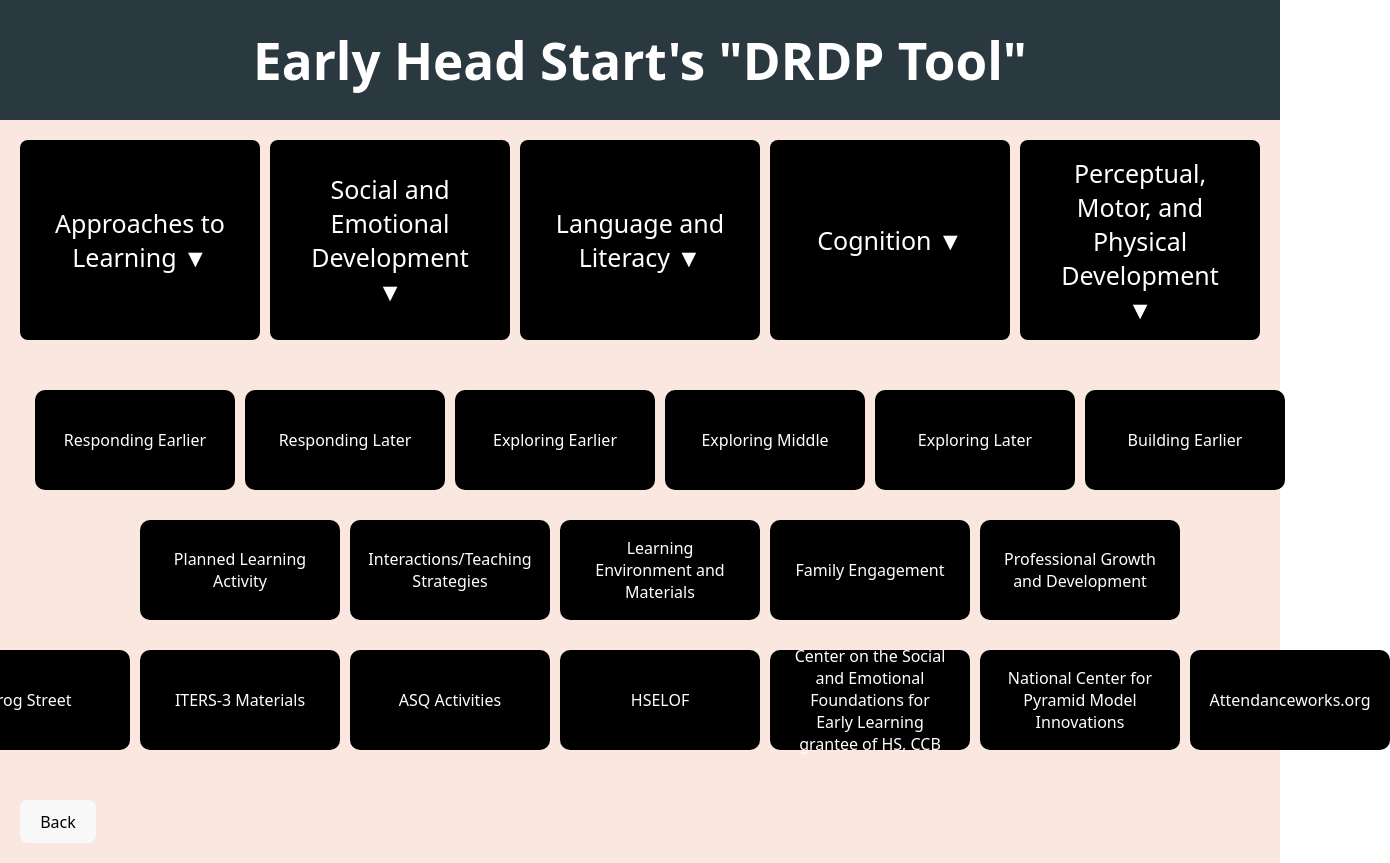
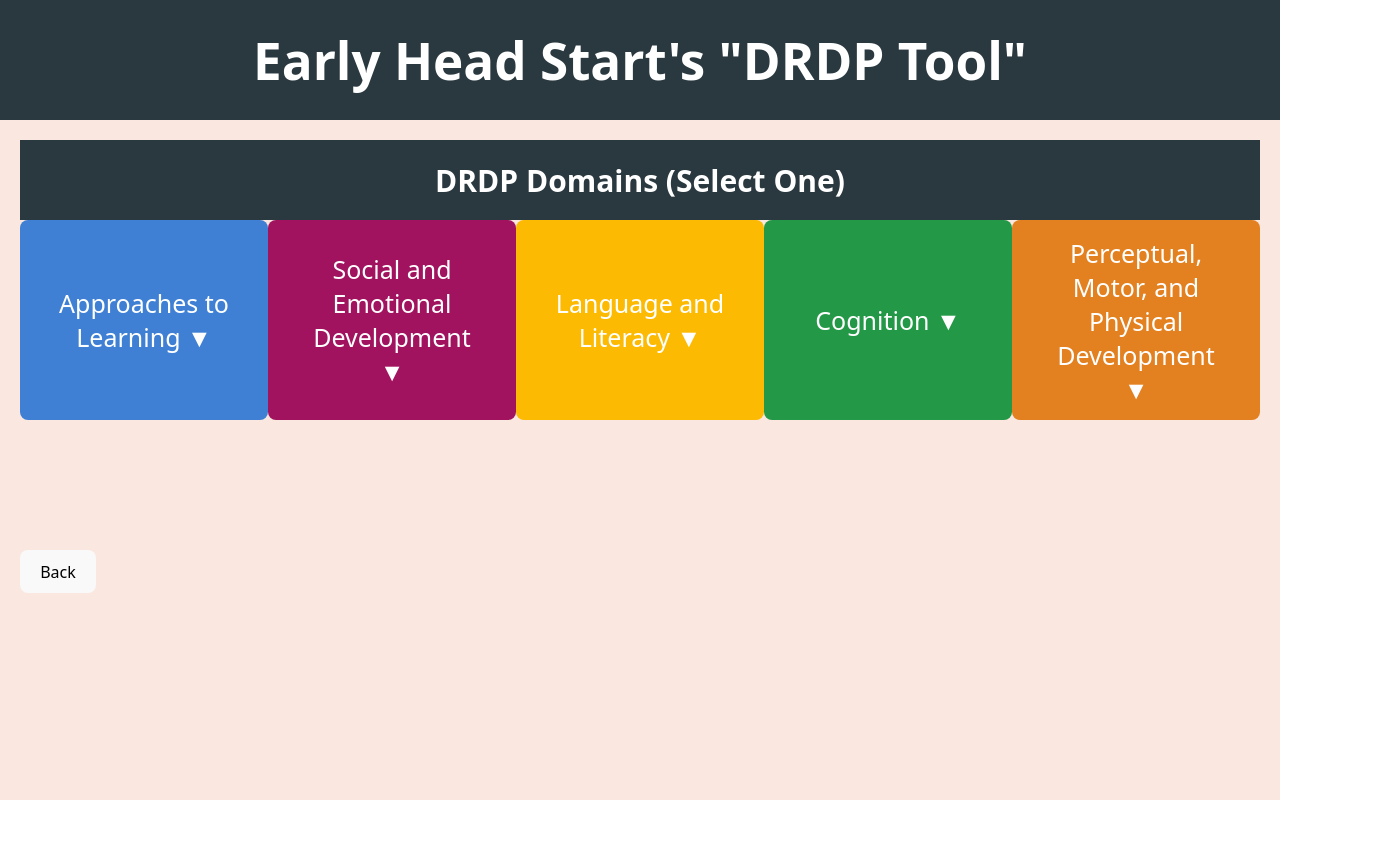
Before and after one commit to kylelin23/EHS_webpage, a React (Vite) app: page /dataPage in a window 1280 px wide. Shown: the whole page, 1390 px wide, since content can reach past the window. After the commit the page ends 800 px from the top, so only its background shows below. Built offline with nearby package versions, Linux system fonts and the light colour scheme.

Commit message:
Add Style

```diff
--- a/src/dataPage.css
+++ b/src/dataPage.css
@@ -68,8 +68,9 @@
 }
 
 .text {
-  color: white;
+  color: black;
   text-align: center;
+  font-weight: bold;
 }
 
 .measureCategory {
@@ -83,7 +84,7 @@
 .measureCategoryContainer{
   display: flex;
   justify-content: center;
-  gap: 10px;
+  /* gap: 10px; */
 }
 
 .measures {
@@ -101,20 +102,46 @@
 
 .developmentalLevelContainer {
   display: flex;
-  gap: 10px;
+  gap: 20px;
   margin-top: 10px;
 }
 
 .textContainer {
-  height: 100px;
-  width: 200px;
+  height: 150px;
+  width: 150px;
   display: flex;
   justify-content: center;
   align-items: center;
-  background-color: black;
-  border-radius: 10px;
+  border-radius: 25px;
 }
 
-.testingText {
-  color: black
+
+.bar {
+  background-color: #2a383f;
+  height: 80px;
+  width: 1500px;
+  color: white;
+  display: flex;
+  justify-content: center;
+  align-items: center;
+  font-size: 30px;
+  font-weight: bold;
 }
+
+.developmentalLevelOuterContainer {
+  background-color: #97d4e8;
+  width: 1460px;
+  padding: 20px;
+}
+
+.teachingStratOuterContainer {
+  background-color: #6eabcc;
+  width: 1460px;
+  padding: 20px;
+}
+
+.resourcesOuterContainer {
+  background-color: #5c88a1;
+  width: 1460px;
+  padding: 20px;
+}
--- a/src/dataPage.jsx
+++ b/src/dataPage.jsx
@@ -147,8 +147,9 @@
       if (selectedDevelopmentalLevel.length >= 2){ // If there are already two Developmental Levels
         selectedDevelopmentalLevel.splice(0, 1);
       }
-      setSelectedDevelopmentalLevel([...selectedDevelopmentalLevel, level])
+      setSelectedDevelopmentalLevel([...selectedDevelopmentalLevel, level]);
     }
+    setTeachingStratOpen(true);
   }
 
   const handleTeachingStratButton = (teachingStrat) => {
@@ -156,9 +157,11 @@
       if (selectedTeachingStrats.length >= 2){
         selectedTeachingStrats.splice(0, 1);
       }
-      setSelectedTeachingStrats([...selectedTeachingStrats, teachingStrat])
+      setSelectedTeachingStrats([...selectedTeachingStrats, teachingStrat]);
     }
+    setResourceOpen(true);
   }
+
 
   // Grab data from sampleData.csv
   useEffect(() => {
@@ -221,25 +224,31 @@
       <div className = "testingText">Teaching Strategy: {selectedTeachingStrats} </div>
       <div className = "testingText">Resource: {selectedResources} </div> */}
 
+      <div style = {{display: "flex", justifyContent: 'center'}}>
+        <div className = "bar">
+          DRDP Domains (Select One)
+        </div>
+      </div>
+
       <div className = "dropdown2">
         <div className="measureCategoryContainer">
-          <button onClick={atlDropDown} className = "measureCategory">
+          <button onClick={atlDropDown} className = "measureCategory" style = {{backgroundColor: '#3f80d4'}}>
                 Approaches to Learning {ATLOpen ? "▲" : "▼"}
               </button>
 
-              <button onClick={sedDropDown} className = "measureCategory">
+              <button onClick={sedDropDown} className = "measureCategory" style = {{backgroundColor: '#a1135f'}}>
                 Social and Emotional Development {SEDOpen ? "▲" : "▼"}
               </button>
 
-              <button onClick={lldDropDown} className = "measureCategory">
+              <button onClick={lldDropDown} className = "measureCategory" style = {{backgroundColor: '#fcba03'}}>
                 Language and Literacy {LLDOpen ? "▲" : "▼"}
               </button>
 
-              <button onClick={cogDropDown} className = "measureCategory">
+              <button onClick={cogDropDown} className = "measureCategory" style = {{backgroundColor: '#239947'}}>
                 Cognition {COGOpen ? "▲" : "▼"}
               </button>
 
-              <button onClick={phyDropDown} className = "measureCategory">
+              <button onClick={phyDropDown} className = "measureCategory" style = {{backgroundColor: '#e38120'}}>
                 Perceptual, Motor, and Physical Development {PHYOpen ? "▲" : "▼"}
               </button>
         </div>
@@ -247,36 +256,65 @@
           {ATLOpen &&
                 measures["Approaches to Learning"].map((m) => (
                   <button key={m} className = "measureStyle"
-                  onClick = {() => setSelectedMeasure(m)}
+                  onClick = {() => (
+                    setSelectedMeasure(m),
+                    setDevelopmentalLevelOpen(true)
+                )}
                   >{m}</button>
                 ))}
           {SEDOpen &&
                 measures["Social and Emotional Development"].map((m) => (
                   <button key={m} className = "measureStyle"
-                  onClick = {() => setSelectedMeasure(m)}
+                  onClick = {() => (
+                    setSelectedMeasure(m),
+                    setDevelopmentalLevelOpen(true)
+                  )}
                   >{m}</button>
                 ))}
           {LLDOpen &&
                 measures["Language and Literacy"].map((m) => (
                   <button key={m} className = "measureStyle"
-                  onClick = {() => setSelectedMeasure(m)}
+                  onClick = {() => (
+                    setSelectedMeasure(m),
+                    setDevelopmentalLevelOpen(true)
+                  )}
                   >{m}</button>
                 ))}
           {COGOpen &&
                 measures["Cognition"].map((m) => (
                 <button key={m} className = "measureStyle"
-                onClick = {() => setSelectedMeasure(m)}
+                onClick = {() => (
+                  setSelectedMeasure(m),
+                  setDevelopmentalLevelOpen(true)
+                )}
                 >{m}</button>
                 ))}
           {PHYOpen &&
                 measures["Perceptual, Motor, and Physical Development"].map((m) => (
                   <button key={m} className = "measureStyle"
-                  onClick = {() => setSelectedMeasure(m)}
+                  onClick = {() => (
+                    setSelectedMeasure(m),
+                    setDevelopmentalLevelOpen(true)
+                )}
                   >{m}</button>
                 ))}
         </div>
 
-        <div className="dropdownContainer2">
+        <div style = {{display: 'flex', justifyContent: 'center'}}>
+
+        {developmentalLevelOpen &&
+        <div className="developmentalLevelOuterContainer">
+          <div style = {{display: 'flex', flexDirection: 'column', alignItems: 'center'}}>
+            <div style = {{fontWeight: 'bold', fontSize: 30}}>
+              DRDP Developmental Levels
+            </div>
+            <div style = {{color: 'gray'}}>
+              (Select Multiple)
+            </div>
+          </div>
+
+          <div style = {{display: 'flex', justifyContent: 'center', alignItems: 'center'}}>
+
             <div className = "developmentalLevelContainer">
               {
                 developmentalLevels.map((level, index) => (
@@ -290,10 +328,26 @@
                 </button>
               ))}
             </div>
+          </div>
 
         </div>
+        }
+        </div>
 
-        <div className="dropdownContainer2">
+        <div style = {{display: 'flex', justifyContent: 'center'}}>
+          {teachingStratOpen &&
+
+          <div className="teachingStratOuterContainer">
+
+            <div style = {{display: 'flex', flexDirection: 'column', alignItems: 'center'}}>
+            <div style = {{fontWeight: 'bold', fontSize: 30}}>
+              Teaching Practices
+            </div>
+            <div style = {{color: 'gray'}}>
+              (Select Multiple)
+            </div>
+          </div>
+            <div style = {{display: 'flex', justifyContent: 'center', alignItems: 'center'}}>
            <div className = "developmentalLevelContainer">
                 {
                   teachingStrats.map((teachingStrat, index) => (
@@ -307,8 +361,21 @@
                   </button>
                 ))}
               </div>
+              </div>
+              </div>
 
+            }
         </div>
+            <div style = {{display: 'flex', justifyContent: 'center'}}>
+              {teachingStratOpen &&
+              <div className="resourcesOuterContainer">
+
+                <div style = {{display: 'flex', flexDirection: 'column', alignItems: 'center'}}>
+                <div style = {{fontWeight: 'bold', fontSize: 30}}>
+                  Resources
+                </div>
+              </div>
+              <div style = {{display: 'flex', justifyContent: 'center', alignItems: 'center'}}>
 
               <div className="dropdownContainer2">
                 <div className = "developmentalLevelContainer">
@@ -326,41 +393,15 @@
                 </div>
               </div>
               </div>
+              </div>
+              }
+            </div>
 
-{/*
-      <div className="dropdowns">
-        <Select
-          value = {selectedMeasure}
-          onChange={(selected) => setSelectedMeasure(selected)}
-          placeholder="Select DRDP Measure"
-          options = {measures}
-          className = "dropdownText"
-        />
-        <Select
-          value = {selectedDevelopmentalLevel}
-          onChange={(selected) => setSelectedDevelopmentalLevel(selected)}
-          placeholder="Select Developmental Level"
-          options = {developmentalLevels}
-          isMulti
-          styles = {customStyles}
-        />
-        <Select
-          value = {selectedTeachingStrats}
-          onChange={(selected) => setSelectedTeachingStrats(selected)}
-          placeholder="Select Teaching Strategy"
-          options = {teachingStrats}
-          isMulti
-          className = "dropdownText"
-        />
-        <Select
-          value = {selectedResources}
-          onChange={(selected) => setSelectedResources(selected)}
-          placeholder="Select Resources"
-          options = {resources}
-          className = "dropdownText"
-        />
-      </div> */}
 
+
+      </div>
+
+      {teachingStratOpen &&
         <div className = "data">
           {filteredData.map((teachingPractice, index) => (
             <div key = {index}>
@@ -373,6 +414,8 @@
             </div>
           ))}
         </div>
+
+      }
         <div className = "backButtonContainer">
           <button onClick = {navigateBack}>Back</button>
         </div>
```
Lines whose indentation alone changed are shown as unchanged.
